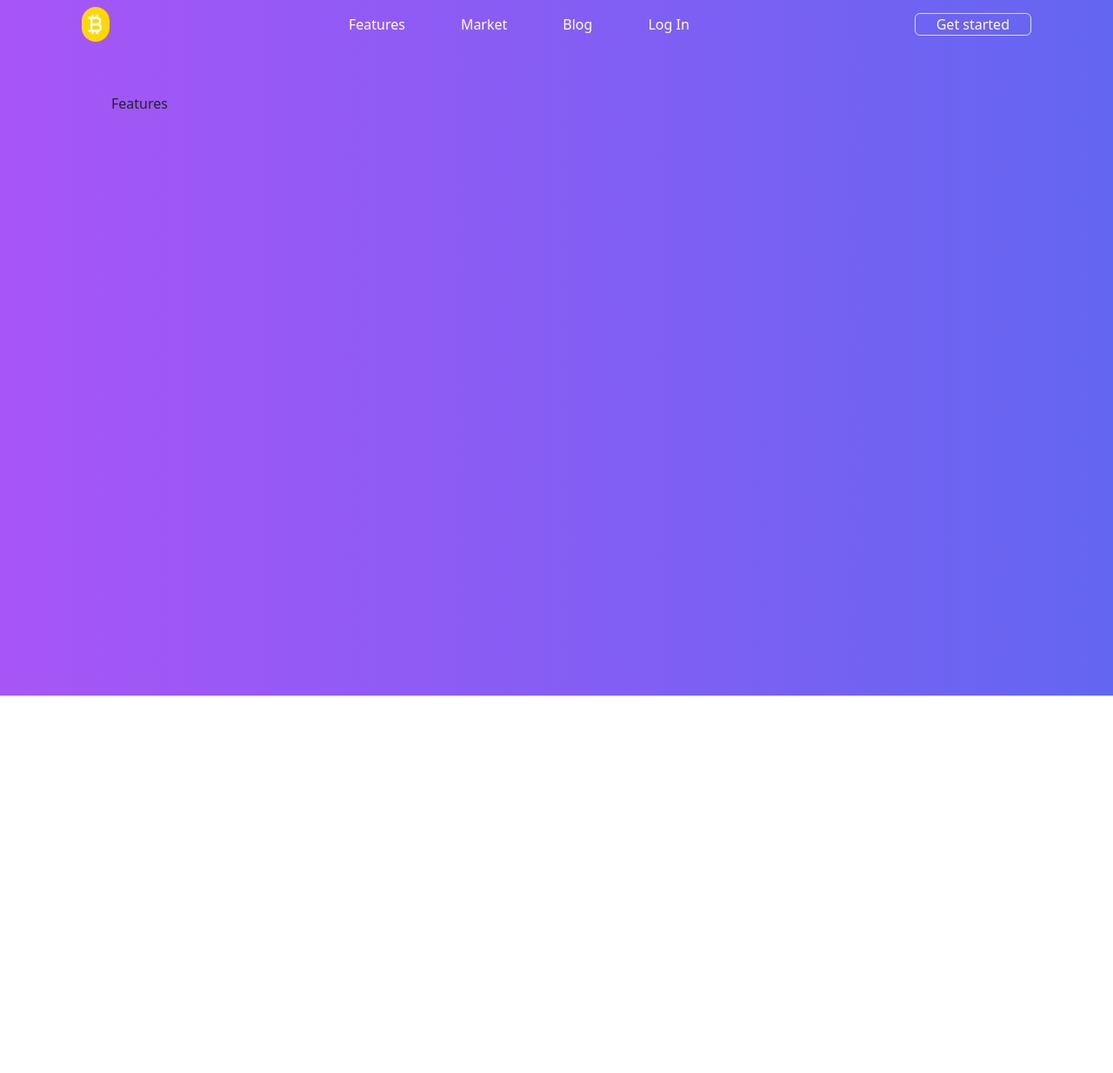
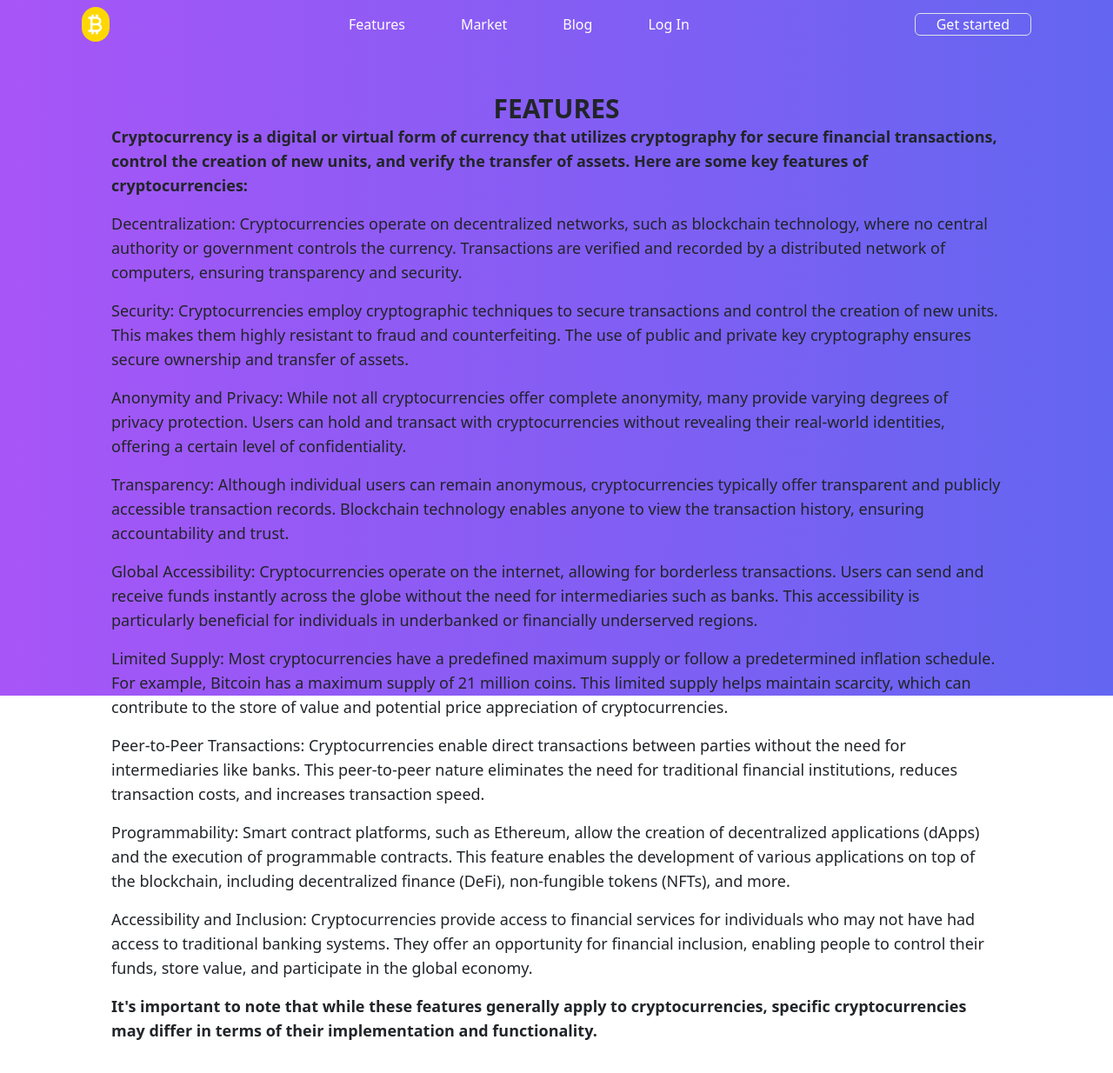
Before and after one commit to Mishael-Git/Crypto-Coin, a React (Vite) app: page /features in a window 1280 px wide. Shown: the top 1234 px of the page at 87% size. Before the commit the page ends 800 px from the top, so only its background shows below. Built offline with nearby package versions, Linux system fonts and the light colour scheme.

Commit message:
Features added

```diff
--- a/package.json
+++ b/package.json
@@ -12,6 +12,7 @@
   "dependencies": {
     "@popperjs/core": "^2.11.7",
     "aos": "^2.3.4",
+    "axios": "^1.4.0",
     "bootstrap": "^5.2.3",
     "react": "^18.2.0",
     "react-bootstrap": "^2.7.4",
--- a/src/components/Features.jsx
+++ b/src/components/Features.jsx
@@ -1,15 +1,96 @@
-import React from 'react'
-import Wrapper from './Wrapper'
+import React from "react";
+import Wrapper from "./Wrapper";
 
 function Features() {
   return (
-
-      <Wrapper>
-       <div className="  md:flex md:flex-row sm:flex-col justify-between items-center px-[10%]  py-[4%]">
-           Features
-       </div>
-      </Wrapper>
-  )
+    <Wrapper>
+      <div className="  md:flex md:flex-col sm:flex-col  items-center px-[10%]   py-[4%]">
+        <div>
+          <h1 class="text-3xl font-bold">FEATURES</h1>
+        </div>
+        <div>
+          <ol class="space-y-4 text-lg font-medium">
+            <dt>
+              Cryptocurrency is a digital or virtual form of currency that
+              utilizes cryptography for secure financial transactions, control
+              the creation of new units, and verify the transfer of assets. Here
+              are some key features of cryptocurrencies:
+            </dt>
+            <li>
+              Decentralization: Cryptocurrencies operate on decentralized
+              networks, such as blockchain technology, where no central
+              authority or government controls the currency. Transactions are
+              verified and recorded by a distributed network of computers,
+              ensuring transparency and security.
+            </li>
+            <li>
+              Security: Cryptocurrencies employ cryptographic techniques to
+              secure transactions and control the creation of new units. This
+              makes them highly resistant to fraud and counterfeiting. The use
+              of public and private key cryptography ensures secure ownership
+              and transfer of assets.
+            </li>
+            <li>
+              Anonymity and Privacy: While not all cryptocurrencies offer
+              complete anonymity, many provide varying degrees of privacy
+              protection. Users can hold and transact with cryptocurrencies
+              without revealing their real-world identities, offering a certain
+              level of confidentiality.
+            </li>
+            <li>
+              Transparency: Although individual users can remain anonymous,
+              cryptocurrencies typically offer transparent and publicly
+              accessible transaction records. Blockchain technology enables
+              anyone to view the transaction history, ensuring accountability
+              and trust.
+            </li>
+            <li>
+              Global Accessibility: Cryptocurrencies operate on the internet,
+              allowing for borderless transactions. Users can send and receive
+              funds instantly across the globe without the need for
+              intermediaries such as banks. This accessibility is particularly
+              beneficial for individuals in underbanked or financially
+              underserved regions.
+            </li>
+            <li>
+              Limited Supply: Most cryptocurrencies have a predefined maximum
+              supply or follow a predetermined inflation schedule. For example,
+              Bitcoin has a maximum supply of 21 million coins. This limited
+              supply helps maintain scarcity, which can contribute to the store
+              of value and potential price appreciation of cryptocurrencies.
+            </li>
+            <li>
+              Peer-to-Peer Transactions: Cryptocurrencies enable direct
+              transactions between parties without the need for intermediaries
+              like banks. This peer-to-peer nature eliminates the need for
+              traditional financial institutions, reduces transaction costs, and
+              increases transaction speed.
+            </li>
+            <li>
+              Programmability: Smart contract platforms, such as Ethereum, allow
+              the creation of decentralized applications (dApps) and the
+              execution of programmable contracts. This feature enables the
+              development of various applications on top of the blockchain,
+              including decentralized finance (DeFi), non-fungible tokens
+              (NFTs), and more.
+            </li>
+            <li>
+              Accessibility and Inclusion: Cryptocurrencies provide access to
+              financial services for individuals who may not have had access to
+              traditional banking systems. They offer an opportunity for
+              financial inclusion, enabling people to control their funds, store
+              value, and participate in the global economy.
+            </li>
+            <dt>
+              It's important to note that while these features generally apply
+              to cryptocurrencies, specific cryptocurrencies may differ in terms
+              of their implementation and functionality.
+            </dt>
+          </ol>
+        </div>
+      </div>
+    </Wrapper>
+  );
 }
 
-export default Features
+export default Features;
--- a/src/components/LogIn.jsx
+++ b/src/components/LogIn.jsx
@@ -1,3 +1,4 @@
+import axios from "axios"
 import React from "react";
 import { useState } from "react";
 import { CgProfile } from "react-icons/cg";
--- a/src/components/Sign_up.jsx
+++ b/src/components/Sign_up.jsx
@@ -1,3 +1,4 @@
+import axios from "axios";
 import React from "react";
 import { useState } from "react";
 import { CgProfile } from "react-icons/cg";
```
Also changed, not shown: 1 other file (tests, documents, lock files or other folders).
